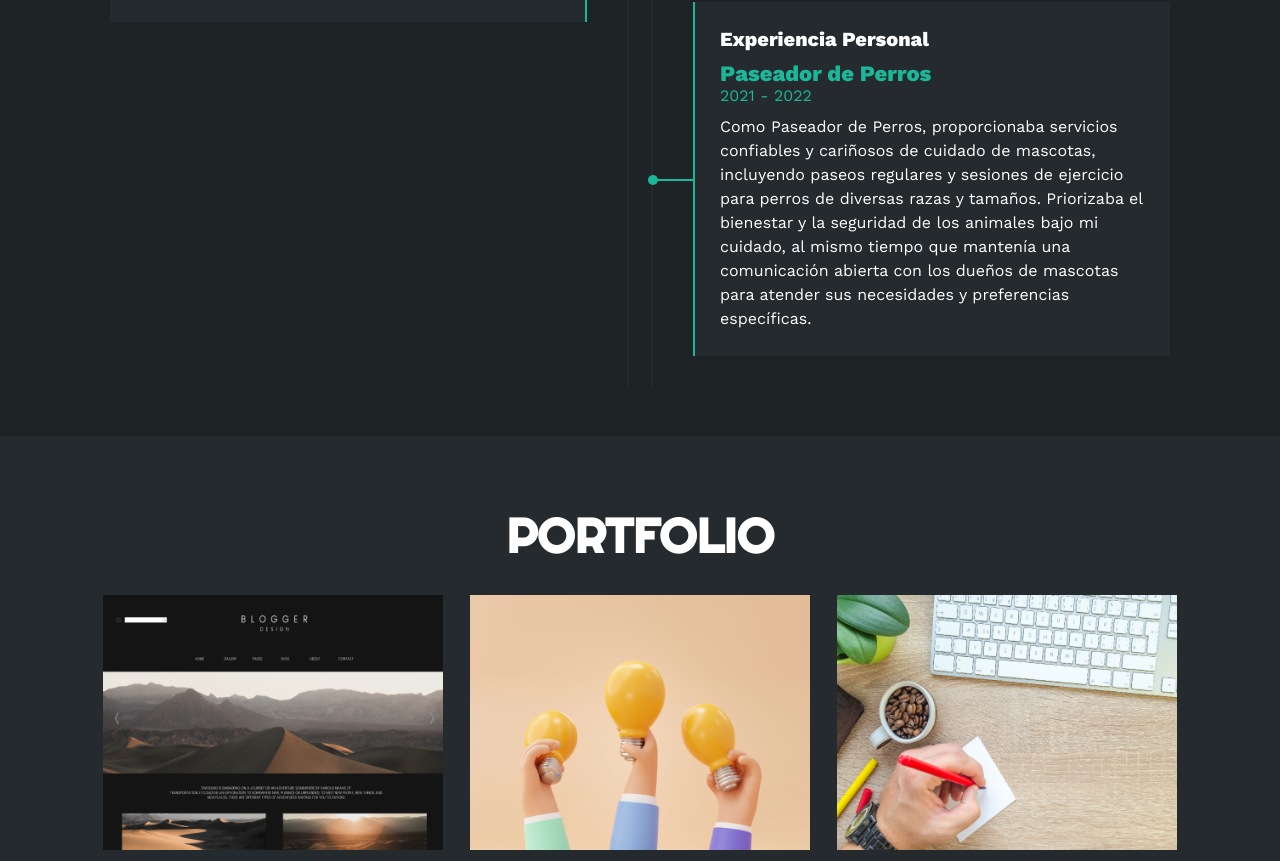
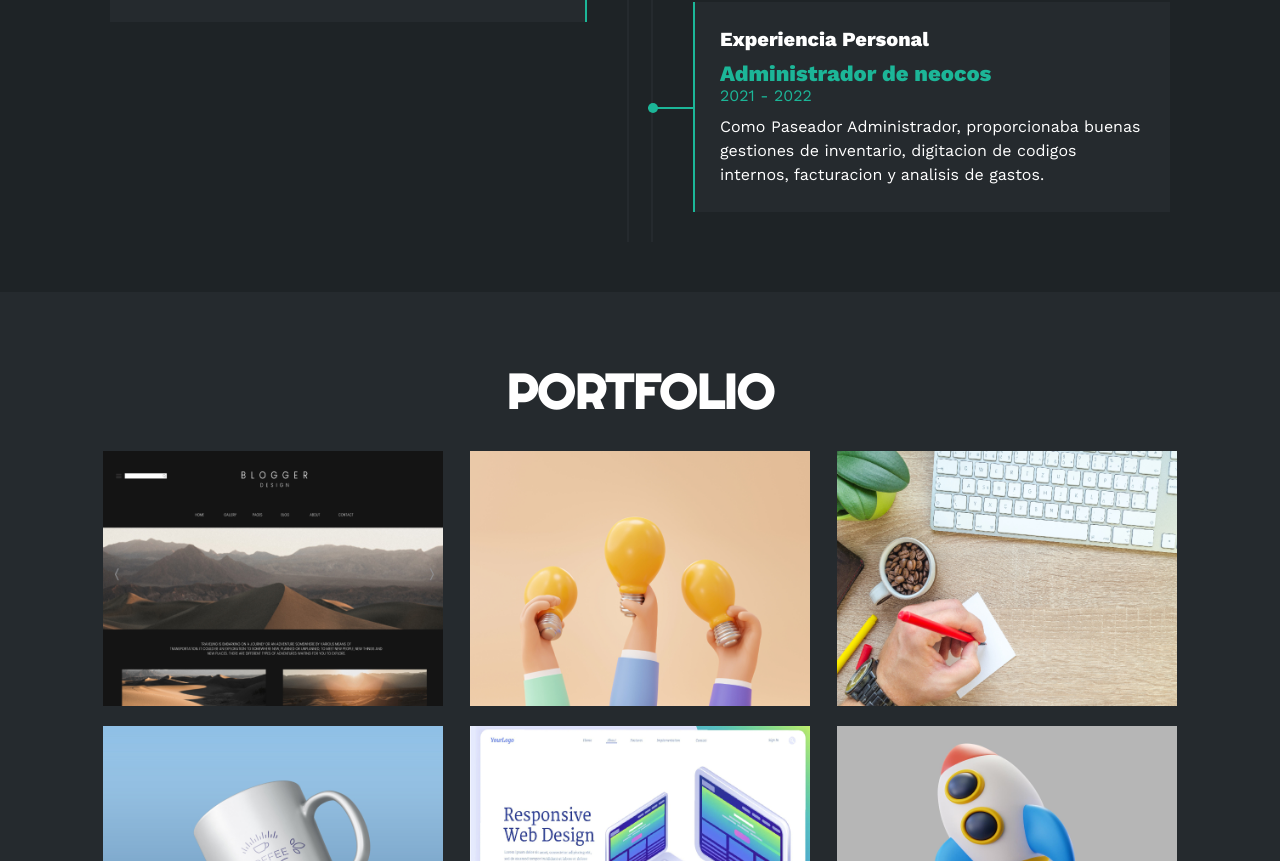
Before and after one commit to Lalexhth/Portfolio, a plain HTML site: page index.html in a window 1280 px wide. Shown: the part 2933-3794 px from the top of the page. Drawn offline with nearby package versions, Linux system fonts and the light colour scheme.

Commit message:
Update index.html

```diff
--- a/index.html
+++ b/index.html
@@ -293,9 +293,9 @@
                     </div>
                     <div class="item der">
                         <h4>Experiencia Personal</h4>
-                        <span class="casa">Paseador de Perros</span>
+                        <span class="casa">Administrador de neocos</span>
                         <span class="fecha">2021 - 2022</span>
-                        <p>Como Paseador de Perros, proporcionaba servicios confiables y cariñosos de cuidado de mascotas, incluyendo paseos regulares y sesiones de ejercicio para perros de diversas razas y tamaños. Priorizaba el bienestar y la seguridad de los animales bajo mi cuidado, al mismo tiempo que mantenía una comunicación abierta con los dueños de mascotas para atender sus necesidades y preferencias específicas.</p>
+                        <p>Como Paseador Administrador, proporcionaba buenas gestiones de inventario, digitacion de codigos internos, facturacion y analisis de gastos.</p>
                         <div class="conectord">
                             <div class="circulod"></div>
                         </div>
```
